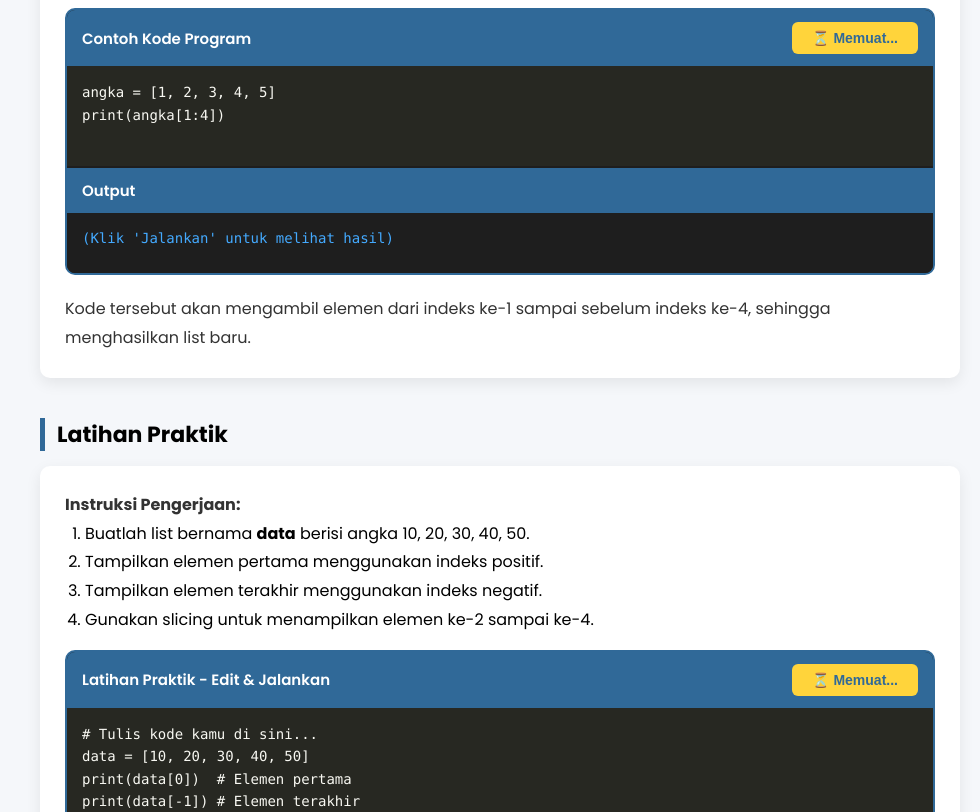
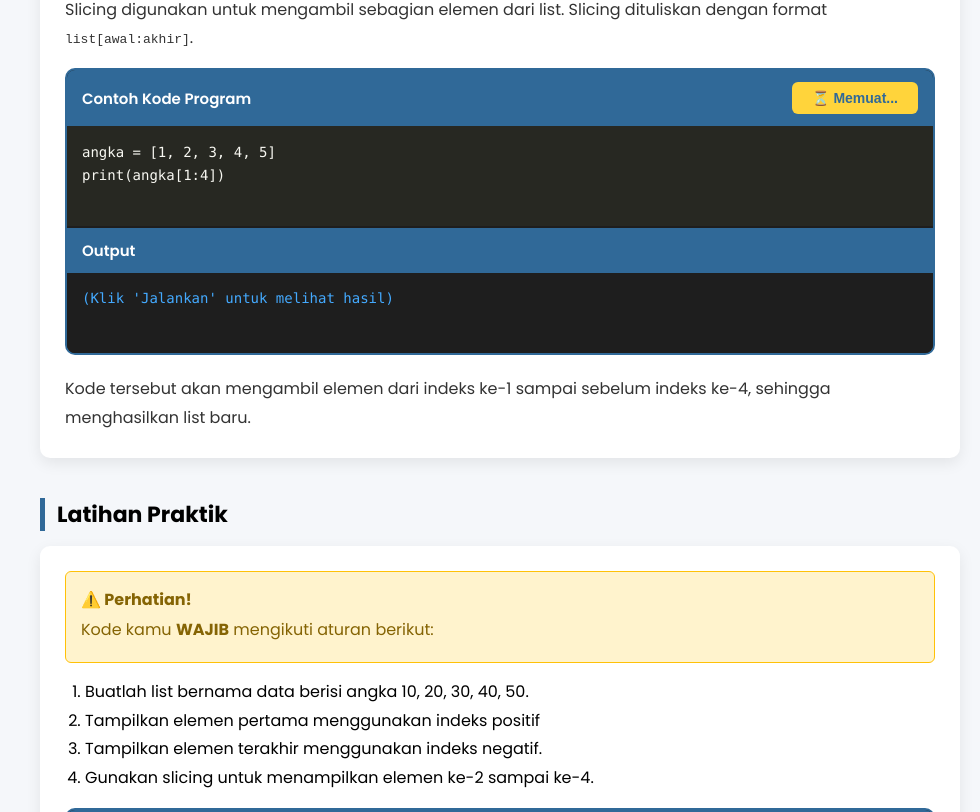
Before and after one commit to Halooci/Lidict, a React (Vite) app: page /List/PembuatanAksesElement in a window 1280 px wide. Shown: the part 1988-2800 px from the top of the page, without its empty margins (280-1260 px from the left). Built offline with nearby package versions, Linux system fonts and the light colour scheme.

Commit message:
update laprak pembuatan elemen

```diff
--- a/src/pages/materi/List/PembuatanAksesElement.jsx
+++ b/src/pages/materi/List/PembuatanAksesElement.jsx
@@ -2,15 +2,108 @@ import { useState, useEffect, useRef, useCallback } from "react";
 import Navbar from "../../komponen/Navbar";
 import SidebarMateri from "../../komponen/SidebarMateri";
 
-// KOMPONEN TERPISAH untuk editor yang bisa diedit - MENCEGAH RE-RENDER
-const CodeEditorEditable = ({ codeKey, title, initialCode, pyodideReady, runPythonCode }) => {
-  // State lokal untuk textarea agar tidak trigger re-render parent
-  const [localCode, setLocalCode] = useState(initialCode);
+// KOMPONEN TERPISAH untuk editor yang bisa diedit dengan VALIDASI KETAT
+const CodeEditorEditable = ({ codeKey, title, expectedAnswer, validationRules, pyodideReady, runPythonCode }) => {
+  const [localCode, setLocalCode] = useState("");
   const [output, setOutput] = useState("");
+  const [error, setError] = useState("");
 
   const handleChange = useCallback((e) => {
     setLocalCode(e.target.value);
+    setError(""); // Clear error saat mengetik
   }, []);
+
+  // Fungsi validasi ketat
+  const validateCode = useCallback((code) => {
+    const trimmedCode = code.trim();
+
+    // Cek 1: Harus mengandung variabel bernama "data"
+    if (!validationRules.requireVariable) {
+      return { valid: true };
+    }
+
+    // Cek apakah variabel "data" dibuat
+    const dataVariableRegex = /(\bdata\s*=)/;
+    if (!dataVariableRegex.test(trimmedCode)) {
+      return {
+        valid: false,
+        message: "❌ ERROR: Perhatikan lagi instruksi!"
+      };
+    }
+
+    // Cek 2: Tidak boleh ada variabel lain selain "data" (kecuali built-in)
+    const variableDeclarations = trimmedCode.match(/\b([a-zA-Z_][a-zA-Z0-9_]*)\s*=/g) || [];
+    const allowedVariables = ['data', 'print', 'len', 'range', 'list', 'str', 'int', 'float'];
+
+    for (let decl of variableDeclarations) {
+      const varName = decl.replace('=', '').trim();
+      if (!allowedVariables.includes(varName)) {
+        return {
+          valid: false,
+          message: `❌ ERROR: Perhatikan lagi instruksi!.`
+        };
+      }
+    }
+
+    // Cek 3: Value dari data harus [10, 20, 30, 40, 50]
+    const dataValueRegex = /data\s*=\s*\[\s*10\s*,\s*20\s*,\s*30\s*,\s*40\s*,\s*50\s*\]/;
+    if (!dataValueRegex.test(trimmedCode)) {
+      return {
+        valid: false,
+        message: "❌ ERROR: Perhatikan lagi instruksi!"
+      };
+    }
+
+    // Cek 4: Harus ada print(data[0]) untuk elemen pertama
+    const printFirstRegex = /print\s*\(\s*data\s*\[\s*0\s*\]\s*\)/;
+    if (!printFirstRegex.test(trimmedCode)) {
+      return {
+        valid: false,
+        message: "❌ ERROR: Perhatikan lagi instruksi!!"
+      };
+    }
+
+    // Cek 5: Harus ada print(data[-1]) untuk elemen terakhir
+    const printLastRegex = /print\s*\(\s*data\s*\[\s*-\s*1\s*\]\s*\)/;
+    if (!printLastRegex.test(trimmedCode)) {
+      return {
+        valid: false,
+        message: "❌ ERROR: Perhatikan lagi instruksi!!"
+      };
+    }
+
+    // Cek 6: Harus ada slicing print(data[1:4])
+    const printSlicingRegex = /print\s*\(\s*data\s*\[\s*1\s*:\s*4\s*\]\s*\)/;
+    if (!printSlicingRegex.test(trimmedCode)) {
+      return {
+        valid: false,
+        message: "❌ ERROR: Perhatikan lagi instruksi!"
+      };
+    }
+
+    // Cek 7: Urutan eksekusi harus benar (data dulu, baru print)
+    const dataIndex = trimmedCode.indexOf('data =');
+    const print0Index = trimmedCode.indexOf('print(data[0])');
+    const printLastIndex = trimmedCode.indexOf('print(data[-1])');
+    const printSliceIndex = trimmedCode.indexOf('print(data[1:4])');
+
+    if (dataIndex === -1 || print0Index === -1 || printLastIndex === -1 || printSliceIndex === -1) {
+      return {
+        valid: false,
+        message: "❌ ERROR: Struktur kode tidak lengkap!"
+      };
+    }
+
+    if (print0Index < dataIndex || printLastIndex < dataIndex || printSliceIndex < dataIndex) {
+      return {
+        valid: false,
+        message: "❌ ERROR: Variabel 'data' harus didefinisikan SEBELUM digunakan dalam print()!"
+      };
+    }
+
+    // Semua validasi lolos
+    return { valid: true };
+  }, [validationRules]);
 
   const handleRun = useCallback(async () => {
     if (!pyodideReady) {
@@ -18,9 +111,35 @@ const CodeEditorEditable = ({ codeKey, title, initialCode, pyodideReady, runPyth
       return;
     }
 
+    // Reset output dan error
+    setOutput("");
+    setError("");
+
+    // Validasi ketat sebelum dijalankan
+    const validation = validateCode(localCode);
+    if (!validation.valid) {
+      setError(validation.message);
+      return;
+    }
+
+    // Jika validasi lolos, jalankan kode
     const result = await runPythonCode(localCode);
     setOutput(result);
-  }, [pyodideReady, localCode, runPythonCode]);
+
+    // Cek apakah output sesuai ekspektasi
+    const expectedLines = ["10", "50", "[20, 30, 40]"];
+    const actualLines = result.trim().split('\n').map(line => line.trim()).filter(line => line !== "");
+
+    const allCorrect = expectedLines.every((expected, index) =>
+      actualLines[index] === expected
+    );
+
+    if (allCorrect && actualLines.length === expectedLines.length) {
+      setOutput(result + "\n\n✅ SELAMAT! Jawaban kamu BENAR semua!");
+    } else {
+      setOutput(result + "\n\n⚠️ Output tidak sesuai ekspektasi. Cek kembali kodemu!");
+    }
+  }, [pyodideReady, localCode, runPythonCode, validateCode]);
 
   return (
     <div style={styles.codeEditorContainer}>
@@ -34,10 +153,22 @@ const CodeEditorEditable = ({ codeKey, title, initialCode, pyodideReady, runPyth
           {pyodideReady ? "▶ Jalankan" : "⏳ Memuat..."}
         </button>
       </div>
+
+      {/* Tampilkan error jika ada */}
+      {error && (
+        <div style={styles.errorBox}>
+          {error}
+        </div>
+      )}
+
       <textarea
-        style={styles.codeInputEditable}
+        style={{
+          ...styles.codeInputEditable,
+          border: error ? "2px solid #ff4444" : "none",
+        }}
         value={localCode}
         onChange={handleChange}
+        placeholder={`Ketik kode kamu di sini...`}
         spellCheck={false}
         autoComplete="off"
         autoCorrect="off"
@@ -139,7 +270,7 @@ print(angka[1:4])`,
     loadPyodide();
   }, []);
 
-  // Fungsi untuk menjalankan kode Python - VERSI FIX dengan StringIO
+  // Fungsi untuk menjalankan kode Python
   const runPythonCode = useCallback(async (code) => {
     if (!pyodideRef.current) {
       return "⏳ Pyodide sedang dimuat, harap tunggu...";
@@ -148,13 +279,11 @@ print(angka[1:4])`,
     try {
       const pyodide = pyodideRef.current;
 
-      // Escape kode untuk dimasukkan ke dalam template string Python
       const escapedCode = code
         .replace(/\\/g, '\\\\')
         .replace(/"/g, '\\"')
         .replace(/\n/g, '\\n');
 
-      // Jalankan kode dengan StringIO untuk capture output
       const result = await pyodide.runPythonAsync(`
 import sys
 from io import StringIO
@@ -233,7 +362,6 @@ _buffer.getvalue()
                   Ketika program dijalankan, seluruh isi list akan ditampilkan.
                 </p>
 
-                {/* AKSES ELEMEN */}
                 <h3 style={styles.subTitle}>Akses Elemen List</h3>
 
                 <p style={styles.text}>
@@ -254,7 +382,6 @@ _buffer.getvalue()
                   sedangkan elemen "jeruk" berada pada indeks ke-1.
                 </p>
 
-                {/* INDEKS NEGATIF */}
                 <h3 style={styles.subTitle}>Indeks Negatif</h3>
 
                 <p style={styles.text}>
@@ -275,7 +402,6 @@ _buffer.getvalue()
                   sedangkan elemen sebelumnya menggunakan indeks -2.
                 </p>
 
-                {/* SLICING */}
                 <h3 style={styles.subTitle}>Slicing List</h3>
 
                 <p style={styles.text}>
@@ -298,7 +424,7 @@ _buffer.getvalue()
               </div>
             </section>
 
-            {/* ================= LATIHAN PRAKTIK ================= */}
+            {/* LATIHAN PRAKTIK DENGAN VALIDASI KETAT */}
             <section style={styles.section}>
               <h2 style={styles.sectionTitle}>
                 Latihan Praktik
@@ -306,25 +432,29 @@ _buffer.getvalue()
 
               <div style={styles.card}>
 
-                <p style={styles.text}>
-                  <strong>Instruksi Pengerjaan:</strong>
-                </p>
+                <div style={styles.alertBox}>
+                  <strong>⚠️ Perhatian!</strong>
+                  <p style={{ margin: "5px 0" }}>
+                    Kode kamu <strong>WAJIB</strong> mengikuti aturan berikut:
+                  </p>
+                </div>
 
                 <ol style={styles.list}>
-                  <li>Buatlah list bernama <b>data</b> berisi angka 10, 20, 30, 40, 50.</li>
-                  <li>Tampilkan elemen pertama menggunakan indeks positif.</li>
+
+                  <li>Buatlah list bernama data berisi angka 10, 20, 30, 40, 50.</li>
+                  <li>Tampilkan elemen pertama menggunakan indeks positif</li>
                   <li>Tampilkan elemen terakhir menggunakan indeks negatif.</li>
                   <li>Gunakan slicing untuk menampilkan elemen ke-2 sampai ke-4.</li>
+
                 </ol>
 
                 <CodeEditorEditable
                   codeKey="latihan"
-                  title="Latihan Praktik - Edit & Jalankan"
-                  initialCode={`# Tulis kode kamu di sini...
-data = [10, 20, 30, 40, 50]
-print(data[0])  # Elemen pertama
-print(data[-1]) # Elemen terakhir
-print(data[1:4]) # Slicing`}
+                  title="Latihan Praktik"
+                  validationRules={{
+                    requireVariable: true,
+                    exactMatch: true
+                  }}
                   pyodideReady={pyodideReady}
                   runPythonCode={runPythonCode}
                 />
@@ -386,7 +516,15 @@ const styles = {
   list: { paddingLeft: "20px", lineHeight: "1.8" },
   text: { lineHeight: "1.8", color: "#333" },
   subTitle: { marginTop: "22px", color: "#306998" },
-  // Styles untuk Code Editor Pyodide
+  alertBox: {
+    backgroundColor: "#fff3cd",
+    border: "1px solid #ffc107",
+    borderRadius: "6px",
+    padding: "15px",
+    marginBottom: "15px",
+    color: "#856404",
+  },
+  // Styles untuk Code Editor
   codeEditorContainer: {
     border: "2px solid #306998",
     borderRadius: "10px",
@@ -424,6 +562,15 @@ const styles = {
     alignItems: "center",
     gap: "5px"
   },
+  // Error box
+  errorBox: {
+    backgroundColor: "#ff4444",
+    color: "white",
+    padding: "12px 15px",
+    fontSize: "14px",
+    fontWeight: "500",
+    borderBottom: "2px solid #cc0000",
+  },
   // Style untuk area kode yang read-only
   codeInputReadOnly: {
     width: "100%",
@@ -446,7 +593,7 @@ const styles = {
   // Style untuk textarea yang bisa diedit
   codeInputEditable: {
     width: "100%",
-    minHeight: "200px",
+    minHeight: "250px",
     backgroundColor: "#272822",
     color: "#f8f8f2",
     border: "none",
@@ -474,7 +621,7 @@ const styles = {
   codeOutput: {
     backgroundColor: "#1e1e1e",
     padding: "15px",
-    minHeight: "60px"
+    minHeight: "80px"
   },
   outputContent: {
     color: "#4af",
```
